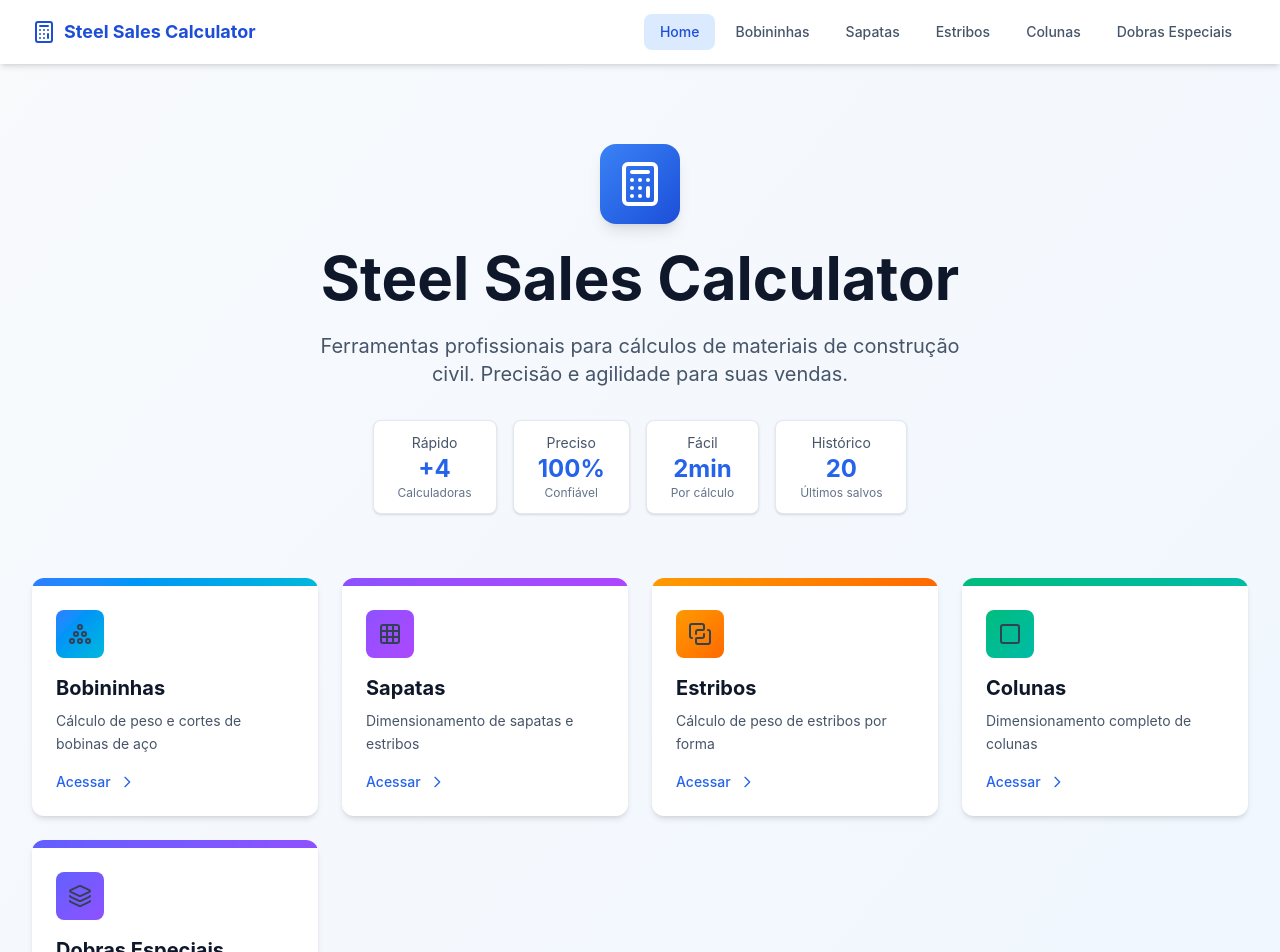
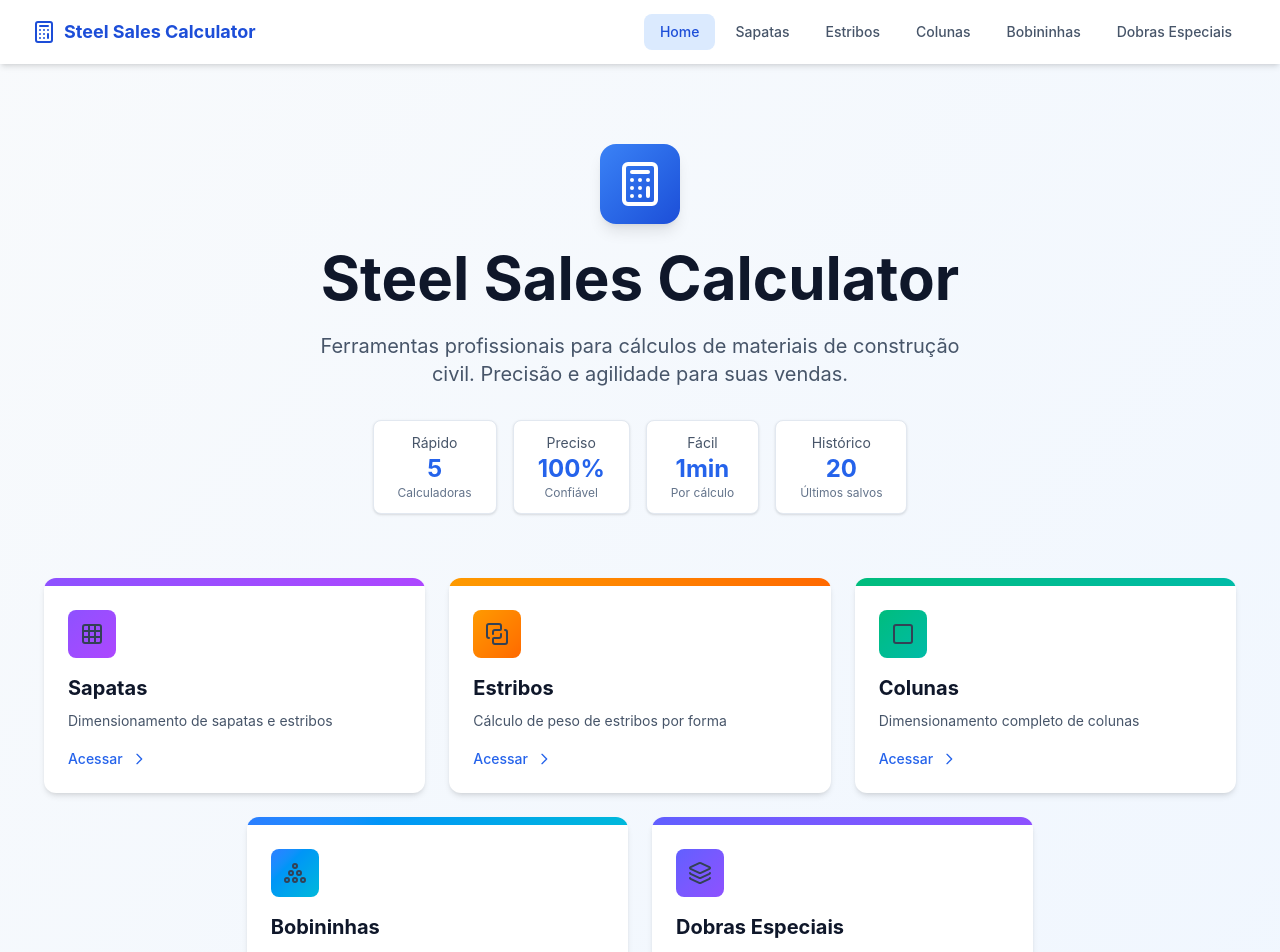
Before and after one commit to LuisBarrichello/SteelSalesCalculator, a React (Vite) app: page / in a window 1280 px wide. Shown: the top 952 px of the page. Built offline with nearby package versions, Linux system fonts and the light colour scheme.

Commit message:
feat: improve home layout with centered flex-wrap, links on header and refine weight calculation

```diff
--- a/src/components/Home.tsx
+++ b/src/components/Home.tsx
@@ -13,13 +13,6 @@ import Footer from './common/Footer';
 
 function Home() {
     const calculators = [
-        {
-            to: '/calculator-bobininhas',
-            icon: CirclePile,
-            title: 'Bobininhas',
-            description: 'Cálculo de peso e cortes de bobinas de aço',
-            color: 'from-blue-500 to-cyan-500',
-        },
         {
             to: '/calculator-sapatas',
             icon: Grid3x3,
@@ -40,6 +33,13 @@ function Home() {
             title: 'Colunas',
             description: 'Dimensionamento completo de colunas',
             color: 'from-emerald-500 to-teal-500',
+        },
+        {
+            to: '/calculator-bobininhas',
+            icon: CirclePile,
+            title: 'Bobininhas',
+            description: 'Cálculo de peso e cortes de bobinas de aço',
+            color: 'from-blue-500 to-cyan-500',
         },
         {
             to: '/calculator-dobras-especiais',
@@ -79,7 +79,7 @@ function Home() {
                             <div className="px-6 py-3 bg-white rounded-lg shadow-sm border border-steel-200">
                                 <p className="text-sm text-steel-600">Rápido</p>
                                 <p className="text-2xl font-bold text-primary-600">
-                                    +4
+                                    {calculators.length}
                                 </p>
                                 <p className="text-xs text-steel-500">
                                     Calculadoras
@@ -99,7 +99,7 @@ function Home() {
                             <div className="px-6 py-3 bg-white rounded-lg shadow-sm border border-steel-200">
                                 <p className="text-sm text-steel-600">Fácil</p>
                                 <p className="text-2xl font-bold text-primary-600">
-                                    2min
+                                    1min
                                 </p>
                                 <p className="text-xs text-steel-500">
                                     Por cálculo
@@ -120,14 +120,14 @@ function Home() {
                     </div>
 
                     {/* Calculator Cards */}
-                    <div className="grid grid-cols-1 md:grid-cols-2 lg:grid-cols-4 gap-6">
+                    <div className="flex flex-wrap justify-center gap-6">
                         {calculators.map((calc) => {
                             const Icon = calc.icon;
                             return (
                                 <Link
                                     key={calc.to}
                                     to={calc.to}
-                                    className="group relative bg-white rounded-xl shadow-md hover:shadow-xl transition-all duration-300 overflow-hidden">
+                                    className="w-full sm:w-[calc(50%-1.5rem)] lg:w-[calc(33.333%-1.5rem)] max-w-100 group relative bg-white rounded-xl shadow-md hover:shadow-xl transition-all duration-300 overflow-hidden">
                                     {/* Gradient Header */}
                                     <div
                                         className={`h-2 bg-linear-to-r ${calc.color}`}
--- a/src/components/calculators/calculatorDobrasEspeciais/HandleCalculation.ts
+++ b/src/components/calculators/calculatorDobrasEspeciais/HandleCalculation.ts
@@ -53,7 +53,7 @@ export function handleCalculation(form: BendingFormData): BendingResult {
     const { profileType, thickness, length, quantity, B, A, a, L1, L2 } = form;
 
     // Peso/m² de chapa de aço = espessura(mm) × 7,85 kg/m²
-    const weightPerM2 = thickness * 7.85;
+    const weightPerM2 = Math.ceil(thickness * 7.85);
     const discount = DISCOUNT_FACTOR[profileType] * thickness;
 
     let grossWidth = 0;
--- a/src/components/common/Header.tsx
+++ b/src/components/common/Header.tsx
@@ -7,10 +7,10 @@ function Header() {
 
     const navLinks = [
         { to: '/', label: 'Home' },
-        { to: '/calculator-bobininhas', label: 'Bobininhas' },
         { to: '/calculator-sapatas', label: 'Sapatas' },
         { to: '/calculator-estribos', label: 'Estribos' },
         { to: '/calculator-colunas', label: 'Colunas' },
+        { to: '/calculator-bobininhas', label: 'Bobininhas' },
         { to: '/calculator-dobras-especiais', label: 'Dobras Especiais' },
     ];
 
```
